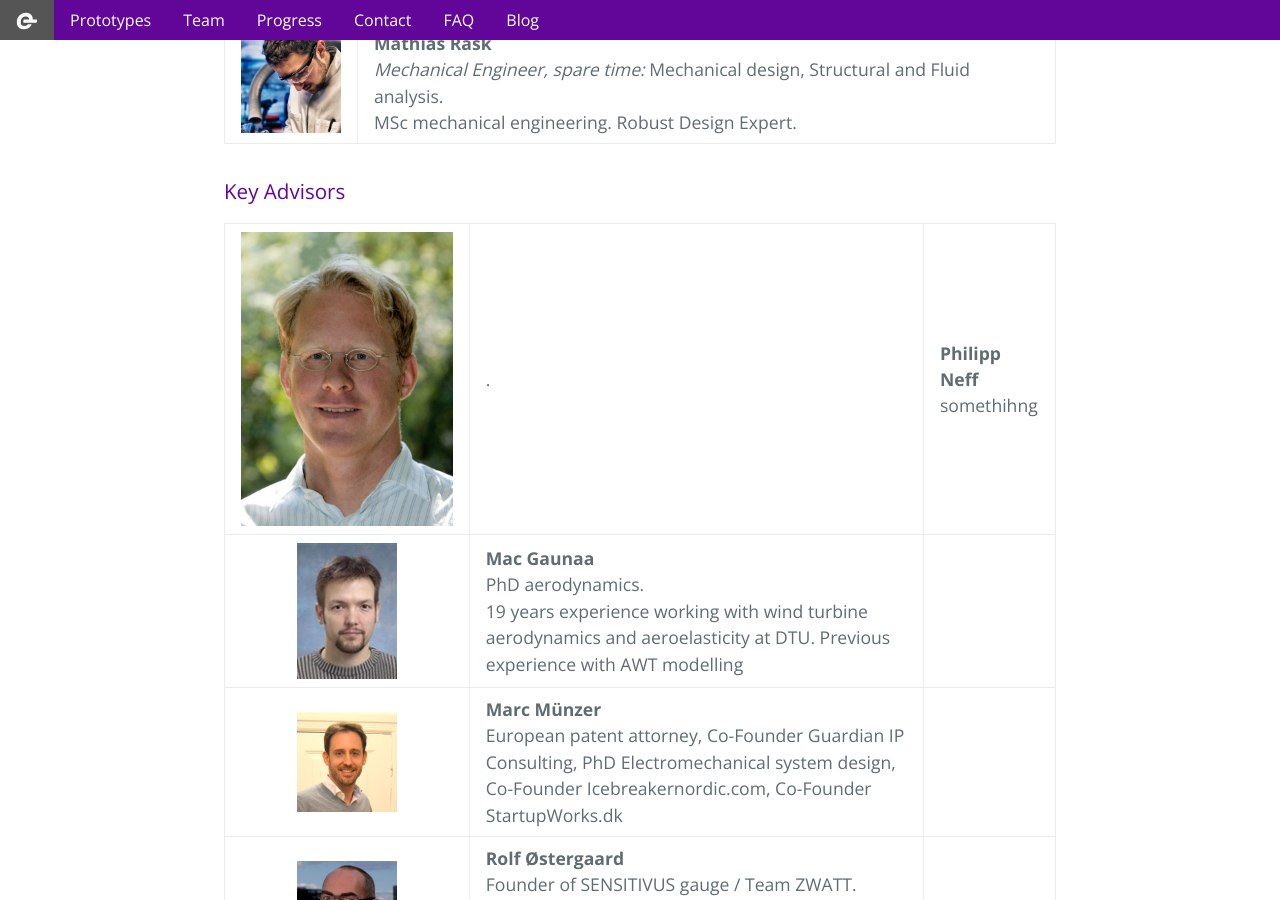
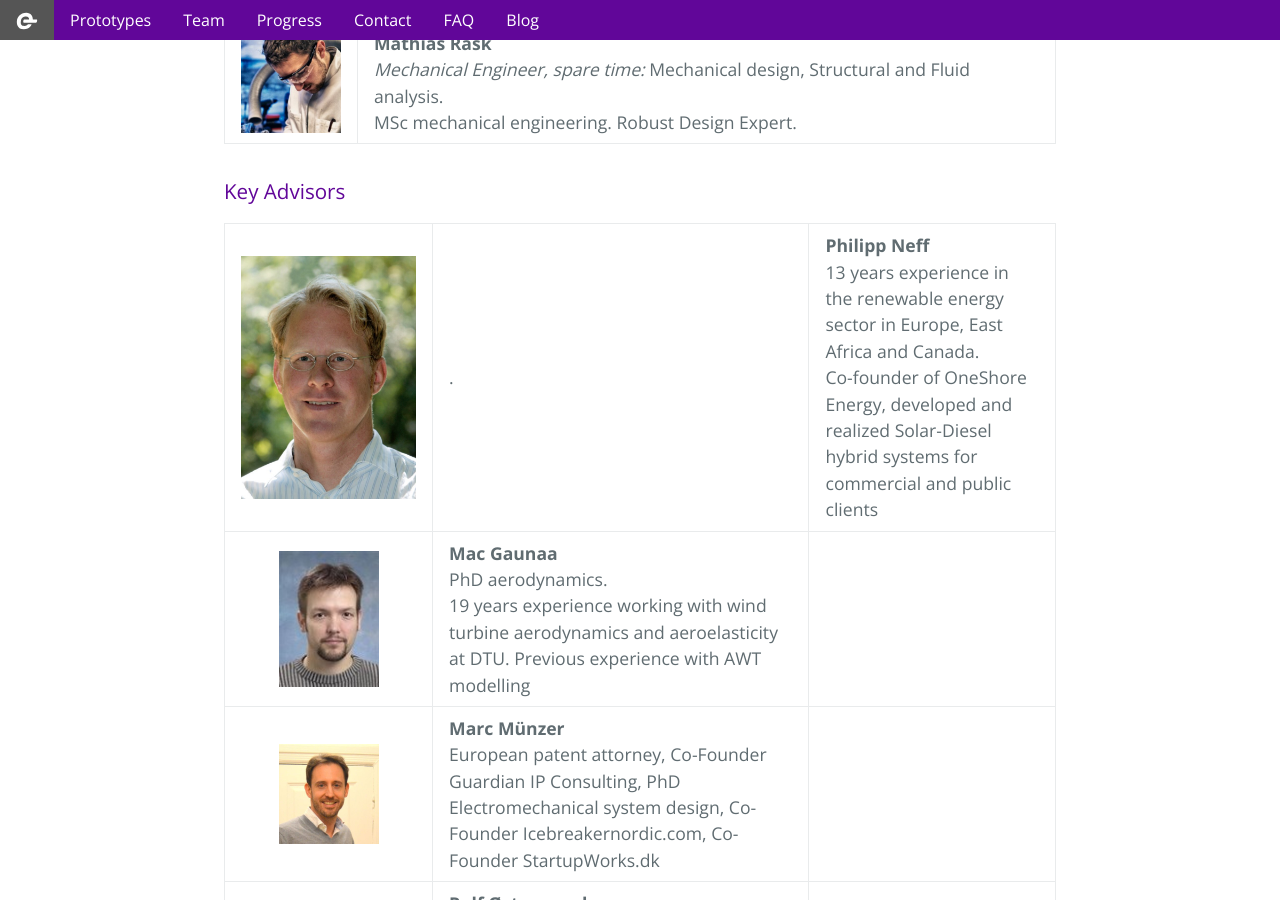
Before and after one commit to kitextech/kitextech.github.io, a Jekyll site: the page built from index.md, in a window 1280 px wide and 900 px high, scrolled down 2436 px. Built offline with Jekyll 4.4.1, drawn with Linux system fonts in a browser that asks for light colours.

Commit message:
with neff profile

```diff
--- a/index.md
+++ b/index.md
@@ -47,7 +47,7 @@ In order to promote this future the company KiteX will be focusing on research a
 ### Key Advisors
 
 | --- |---:|
-| ![Philipp Neff](/images/profile/philippNeff.jpg){:class=“profilePicture}|.           | **Philipp Neff** <br /> somethihng <br />|
+| ![Philipp Neff](/images/profile/philippNeff.jpg){:class=“profilePicture}|.           | **Philipp Neff** <br /> 13 years experience in the renewable energy sector in Europe, East Africa and Canada. <br />Co-founder of OneShore Energy, developed and realized Solar-Diesel hybrid systems for commercial and public clients|
 | ![Mac Gaunaa](/images/profile/macGaunaa.jpeg){:class="profilePicture"}             | **Mac Gaunaa**     <br /> PhD aerodynamics. <br /> 19 years experience working with wind turbine aerodynamics and aeroelasticity at DTU. Previous experience with AWT modelling |
 | ![Marc Münzer](/images/profile/marcMunzer.jpg){:class="profilePicture"}           | **Marc Münzer**     <br /> European patent attorney, Co-Founder Guardian IP Consulting, PhD Electromechanical system design, Co-Founder Icebreakernordic.com, Co-Founder StartupWorks.dk |
 | ![Rolf Østergaard](/images/profile/rolfOestergaard.jpg){:class="profilePicture"}  | **Rolf Østergaard** <br /> Founder of SENSITIVUS gauge / Team ZWATT. Advanced bike sensor technology. Very experienced M.Sc.EE with hard earned startup business skills. |
```
